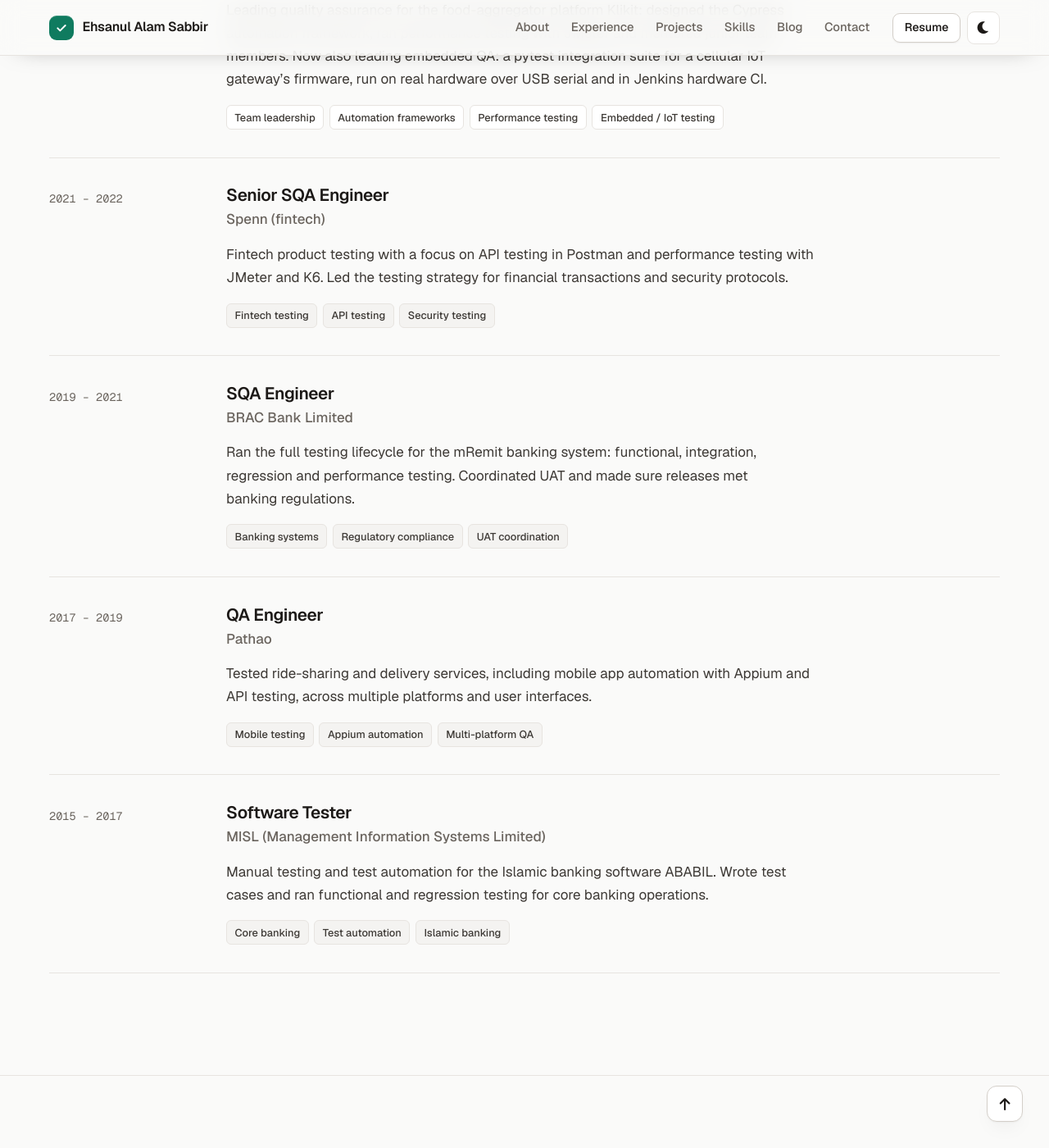
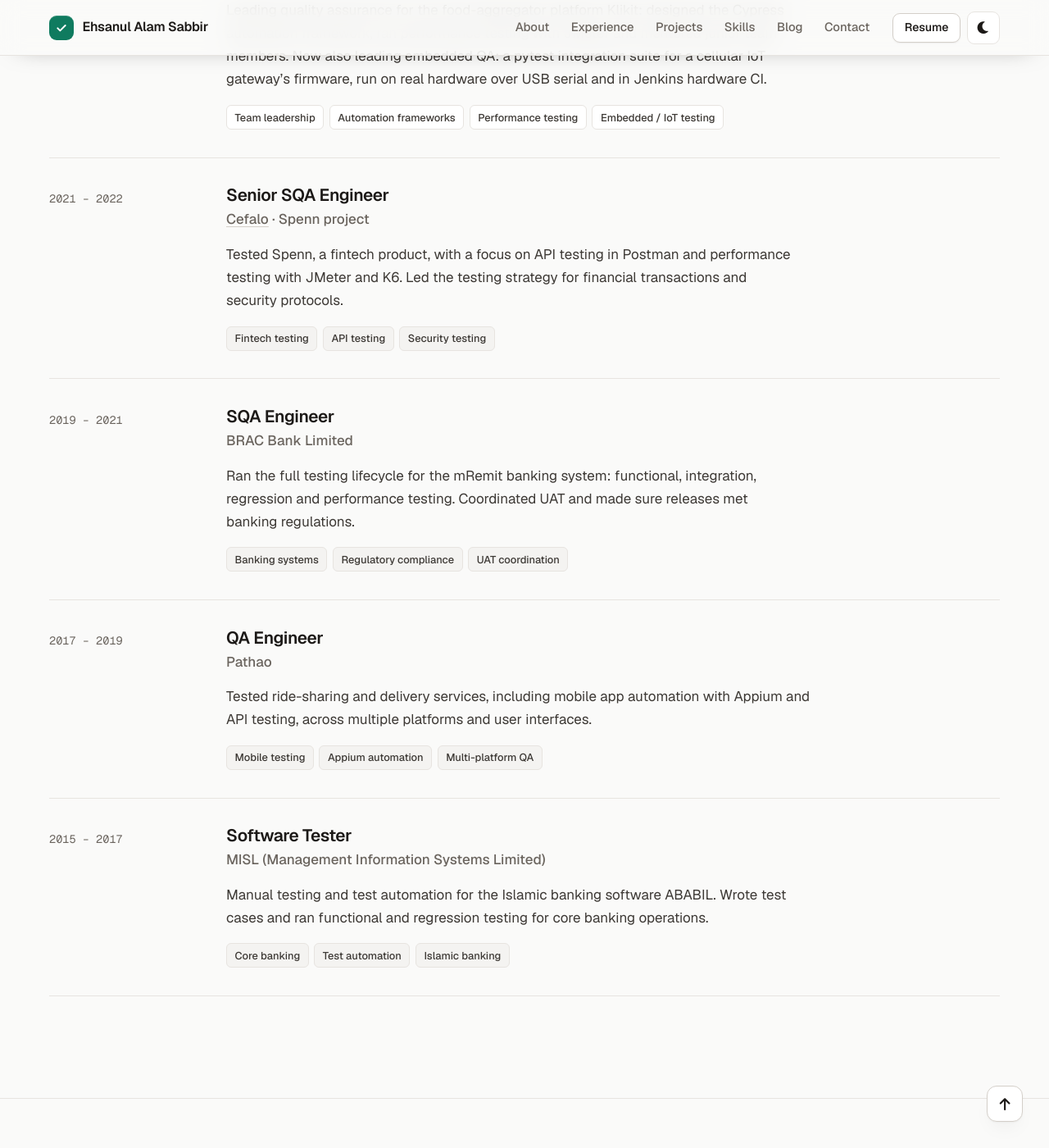
Before and after one commit to easabbir/easabbir.github.io, a Jekyll site: the page built from index.html, in a window 1280 px wide and 1400 px high, scrolled down 1991 px. Shown: the whole window at 82% size. Built offline with Jekyll 4.4.1, drawn with Linux system fonts in a browser that asks for light colours; some of the changed text lies outside the part shown.

Commit message:
fix: list Cefalo as the employer for the Spenn project
Co-Authored-By: Claude Opus 5.5 <noreply@anthropic.com>

```diff
--- a/index.html
+++ b/index.html
@@ -127,8 +127,8 @@ description: >-
                 </div>
                 <div class="timeline-body">
                     <h3 class="timeline-role">Senior SQA Engineer</h3>
-                    <p class="timeline-company">Spenn (fintech)</p>
-                    <p>Fintech product testing with a focus on API testing in Postman and performance testing with JMeter and K6. Led the testing strategy for financial transactions and security protocols.</p>
+                    <p class="timeline-company"><a href="https://www.cefalo.com/" target="_blank" rel="noopener">Cefalo</a> &middot; Spenn project</p>
+                    <p>Tested Spenn, a fintech product, with a focus on API testing in Postman and performance testing with JMeter and K6. Led the testing strategy for financial transactions and security protocols.</p>
                     <ul class="tag-list">
                         <li>Fintech testing</li>
                         <li>API testing</li>
@@ -253,7 +253,7 @@ description: >-
                     <span class="project-logo"><img src="{{ '/images/logos/spenn.png' | relative_url }}" alt="" width="48" height="48" loading="lazy"></span>
                     <div>
                         <h3>Spenn</h3>
-                        <p class="project-meta">Fintech app</p>
+                        <p class="project-meta">Fintech app &middot; Cefalo</p>
                     </div>
                 </div>
                 <p>Manual and API testing for a fintech product, plus performance testing with JMeter and K6 and mentoring the test team.</p>
--- a/styles.css
+++ b/styles.css
@@ -976,6 +976,17 @@ body:not(.home) .navbar {
     margin: 0.2rem 0 0.9rem;
     color: var(--muted);
     font-weight: 500;
+}
+
+.timeline-company a {
+    color: inherit;
+    text-decoration: underline;
+    text-decoration-color: var(--line-strong);
+}
+
+.timeline-company a:hover {
+    color: var(--accent);
+    text-decoration-color: currentColor;
 }
 
 .timeline-body > p:not(.timeline-company) {
```
